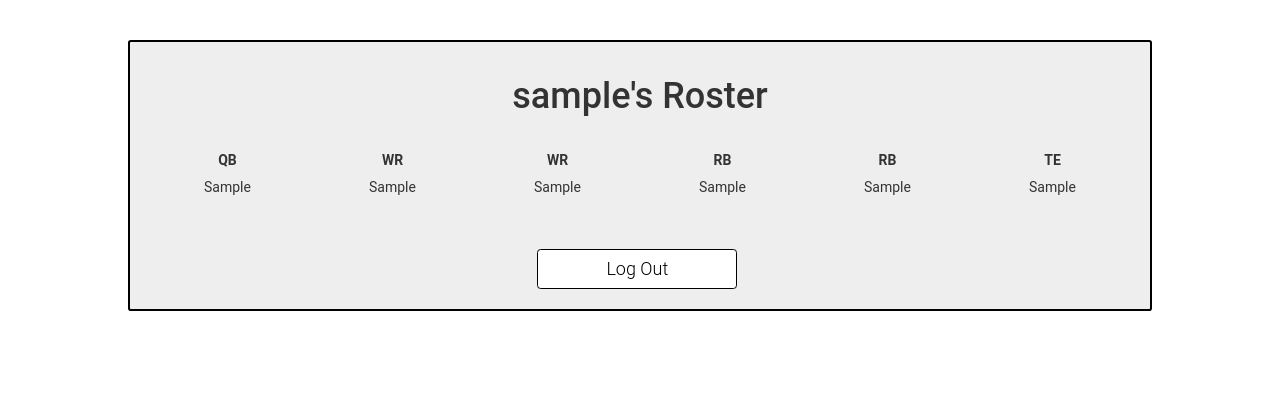
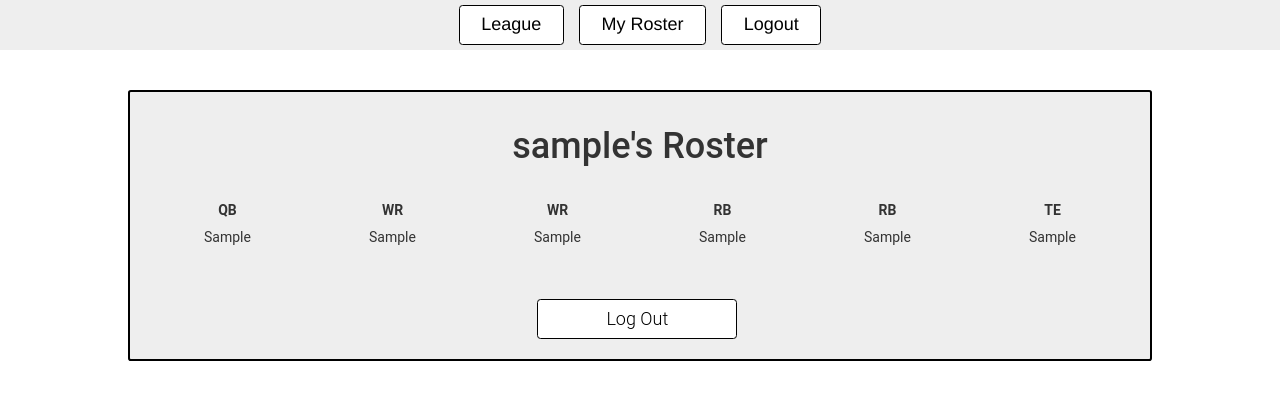
Before and after one commit to Bolgzdrt/CloudComputingMidterm-Fantasy, a Flask app: template templates/home.html in a window 1280 px wide. Shown: the top 400 px of the page. Run offline with Flask 2, Linux system fonts and the light colour scheme; the template is opened without the code that fills it: most values are stand-ins (such as "Sample title", 1, 10 or a date in 2020); some libraries are stand-ins or nearby versions.

Commit message:
Navbar in home

```diff
--- a/static/index.css
+++ b/static/index.css
@@ -57,3 +57,27 @@ table th {
 table td, th {
   padding: 0.25em;
 }
+
+nav {
+  height: 50px;
+  background: #eee;
+}
+
+nav ul {
+  height: 100%;
+  display: flex;
+  flex-direction: row;
+  list-style: none;
+  justify-content: center;
+  align-items: center;
+  margin: 0;
+  padding: 0;
+}
+
+nav ul li:not(:last-of-type) {
+  margin-right: 1.5rem;
+}
+
+nav ul li a {
+  margin: 0;
+}
--- a/templates/home.html
+++ b/templates/home.html
@@ -9,7 +9,17 @@ Home
 <link rel="stylesheet" href="{{url_for('.static', filename='index.css')}}">
 {% endblock %}
 
+{% block nav %}
+{% endblock nav %}
+
 {% block content %}
+<nav>
+  <ul>
+    <li><a href="#">League</a></li>
+    <li><a href="{{ url_for('home') }}">My Roster</a></li>
+    <li><a href="{{ url_for('logout') }}">Logout</a></li>
+  </ul>
+</nav>
 <div class="container">
   <div class="template">
     <h1 id="usernameTitle">{{username}}'s Roster</h1>
--- a/templates/index.html
+++ b/templates/index.html
@@ -12,10 +12,9 @@ Demo App
 {% block content %}
 <div class="container">
   <div class="template">
-    <h1>Cloud Computing Homework 1</h1>
+    <h1>Cloud Computing Fantasy Football</h1>
     <a href="{{ url_for('login') }}">Login</a>
     <a href="{{ url_for('signup') }}">Sign Up</a>
   </div>
-
-</div><!-- /.container -->
+</div>
 {% endblock %}
--- a/templates/signup.html
+++ b/templates/signup.html
@@ -20,6 +20,5 @@ Sign Up
     {{ wtf.form_field(form.password) }}
     <button type="submit">Sign Up</button>
   </form>
-
-</div> <!-- /container -->
+</div>
 {% endblock %}
```
